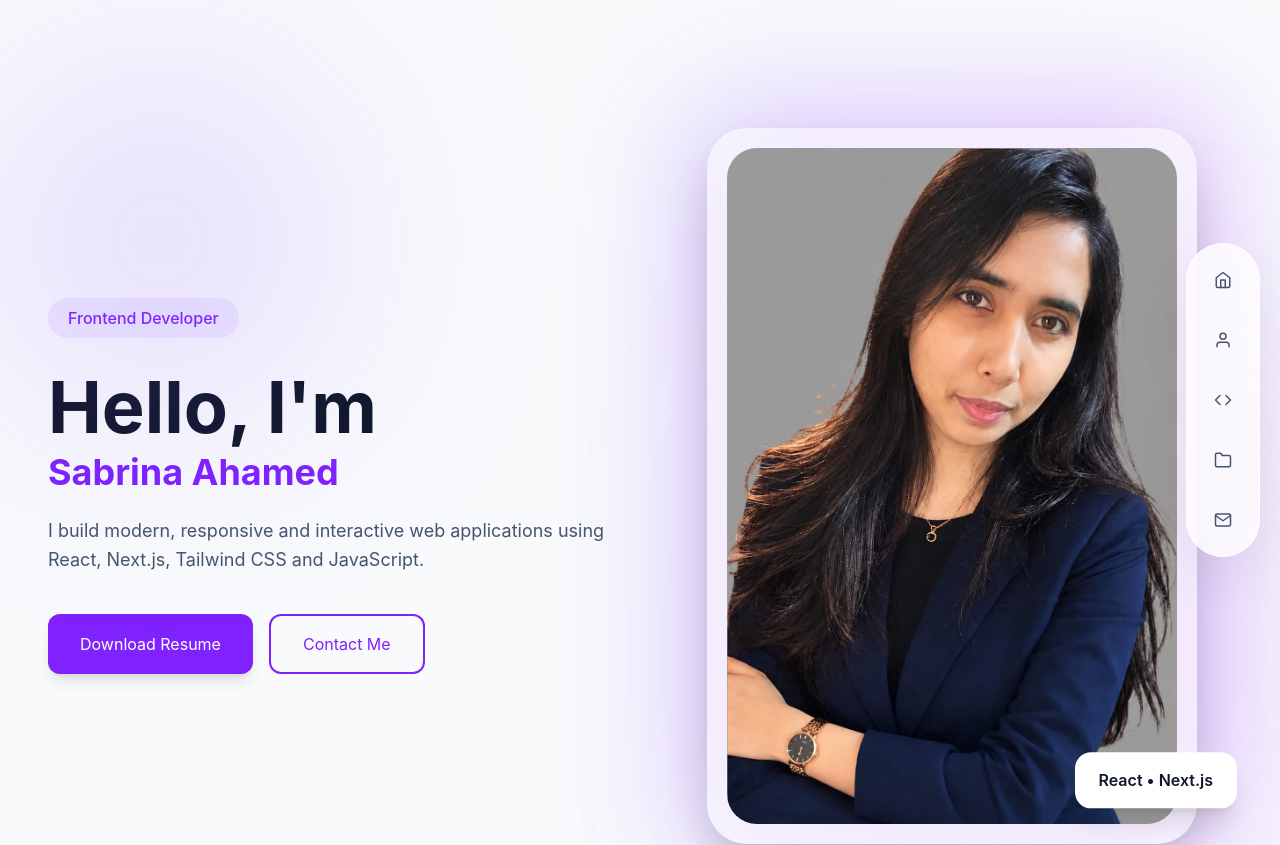
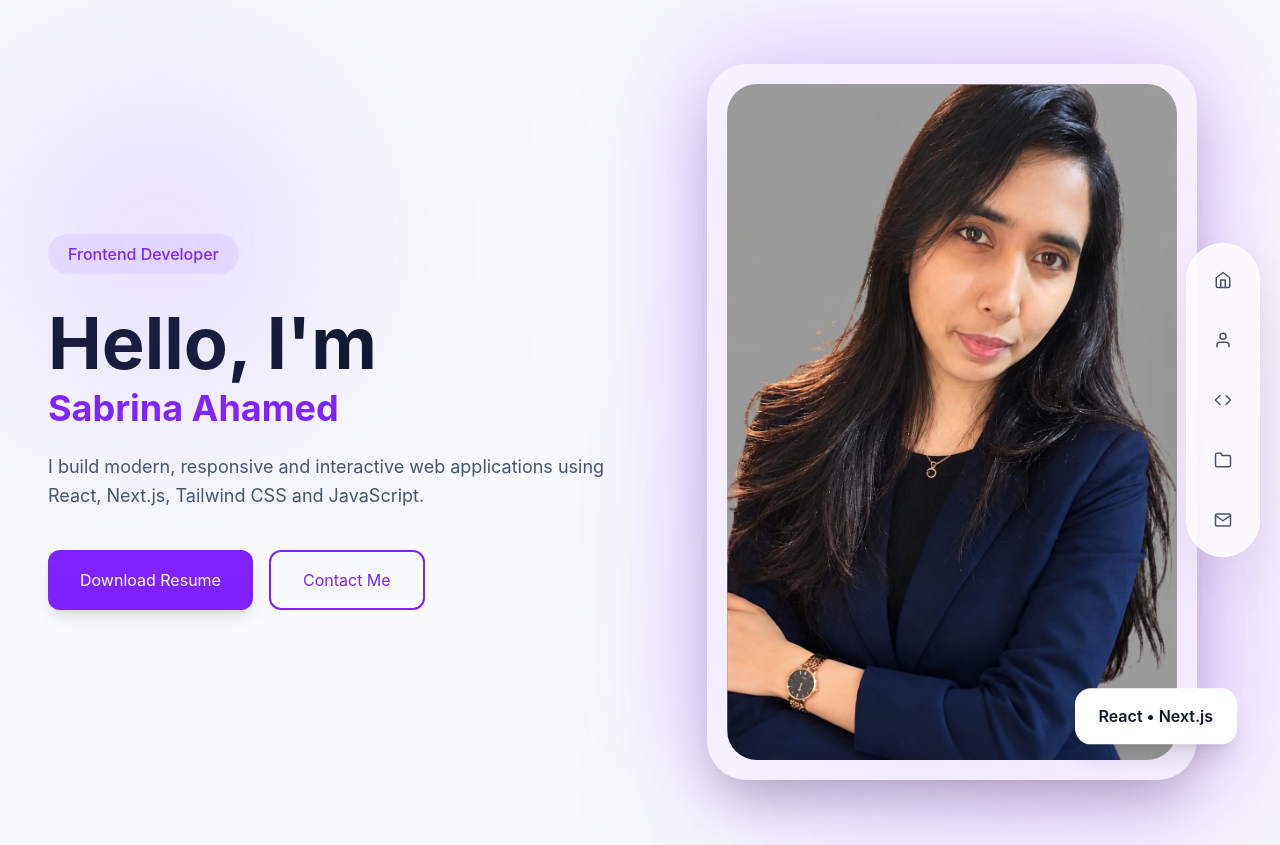
Before and after one commit to sabrinaahamed/portfolio, a React app: page / in a window 1280 px wide. Shown: the top 845 px of the page. Built offline with nearby package versions, Linux system fonts and the light colour scheme; the HTML template or start-up script is replaced by a standard one.

Commit message:
refactor: improve layout structure in App component and enhance Hero section styling

```diff
--- a/src/App.jsx
+++ b/src/App.jsx
@@ -1,25 +1,26 @@
-import React from 'react'
-import Hero from './components/sections/Hero'
-import About from './components/sections/About'
-import Contact from './components/sections/Contact'
-import Footer from './components/layouts/Footer'
-import Skills from './components/sections/Skills'
-import Projects from './components/sections/Projects'
-import Navbar from './components/layouts/Navbar'
+import React from "react";
+import Hero from "./components/sections/Hero";
+import About from "./components/sections/About";
+import Contact from "./components/sections/Contact";
+import Footer from "./components/layouts/Footer";
+import Skills from "./components/sections/Skills";
+import Projects from "./components/sections/Projects";
+import Navbar from "./components/layouts/Navbar";
 
 const App = () => {
   return (
     <>
       <Navbar />
-      <Hero/>
-      <About/>
-      <Skills/>
-      <Projects/>
-      <Contact/>
-      <Footer/>
+      <main>
+        <Hero />
+        <About />
+        <Skills />
+        <Projects />
+        <Contact />
+        <Footer />
+      </main>
+    </>
+  );
+};
 
-    </>
-  )
-}
-
-export default App
+export default App;
--- a/src/components/sections/Hero.jsx
+++ b/src/components/sections/Hero.jsx
@@ -8,17 +8,14 @@ const Hero = () => {
   return (
     <section
       id="home"
-      className="relative min-h-screen flex items-center pt-32 overflow-visible"
+      className="relative  min-h-[90vh] flex items-center py-16 overflow-visible"
     >
-
-
       <div className="absolute top-20 left-0 w-80 h-80 bg-violet-500/20 blur-[120px] rounded-full"></div>
 
       <div className="absolute bottom-0 right-0 w-96 h-96 bg-purple-400/20 blur-[150px] rounded-full"></div>
 
       <Container>
         <div className="grid lg:grid-cols-2 gap-16 items-center">
-
           {/* Left Content */}
 
           <motion.div
@@ -32,7 +29,9 @@ const Hero = () => {
 
             <h1 className="mt-6 text-5xl md:text-6xl xl:text-7xl font-bold leading-tight">
               Hello, I'm
-              <span className="block text-4xl text-violet-600">Sabrina Ahamed</span>
+              <span className="block text-4xl text-violet-600">
+                Sabrina Ahamed
+              </span>
             </h1>
 
             <p className="mt-6 text-slate-600 text-lg leading-relaxed max-w-xl">
@@ -51,7 +50,6 @@ const Hero = () => {
             </div>
 
             {/* Stats */}
-
           </motion.div>
 
           {/* Right Content */}
```
